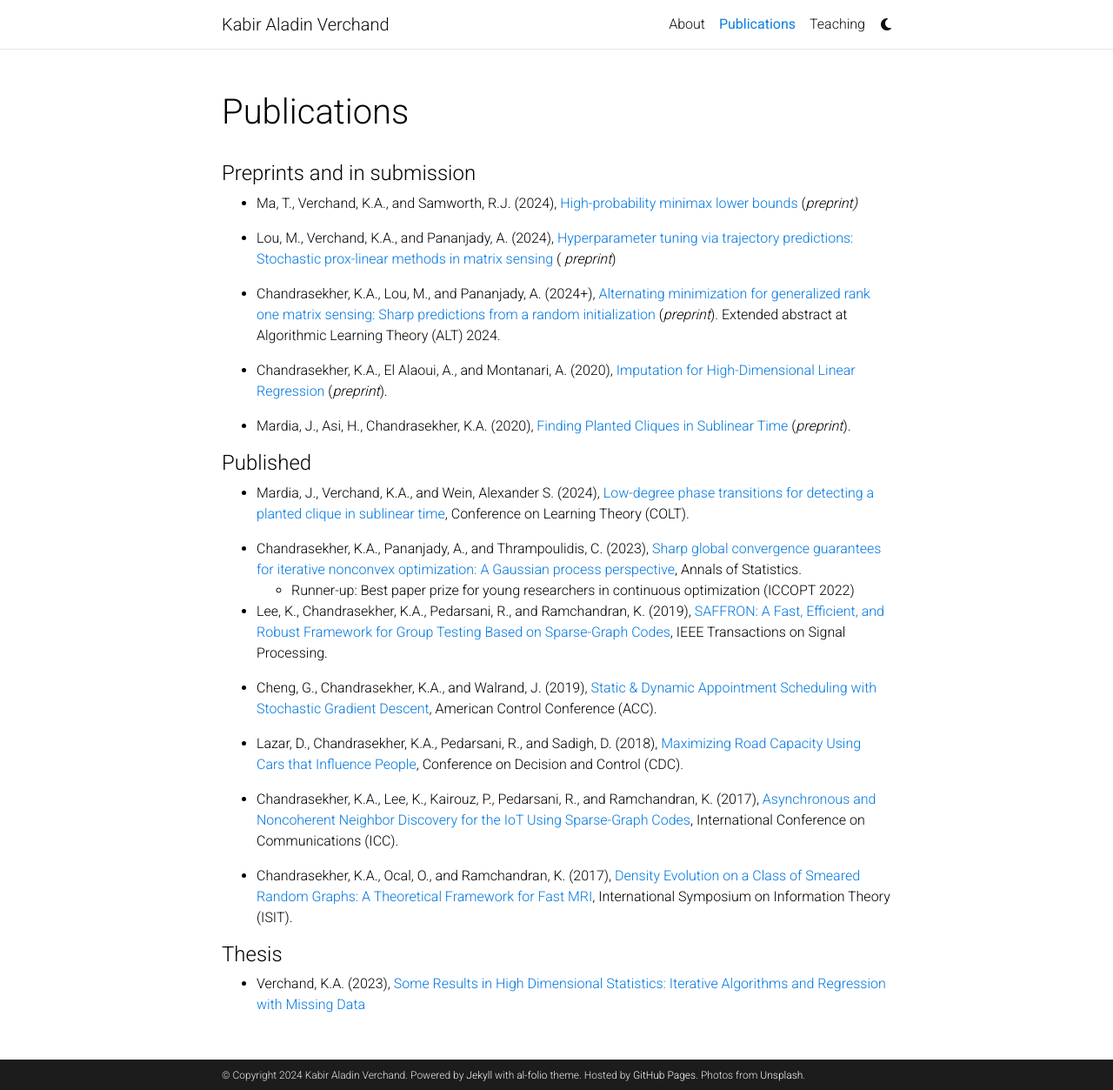
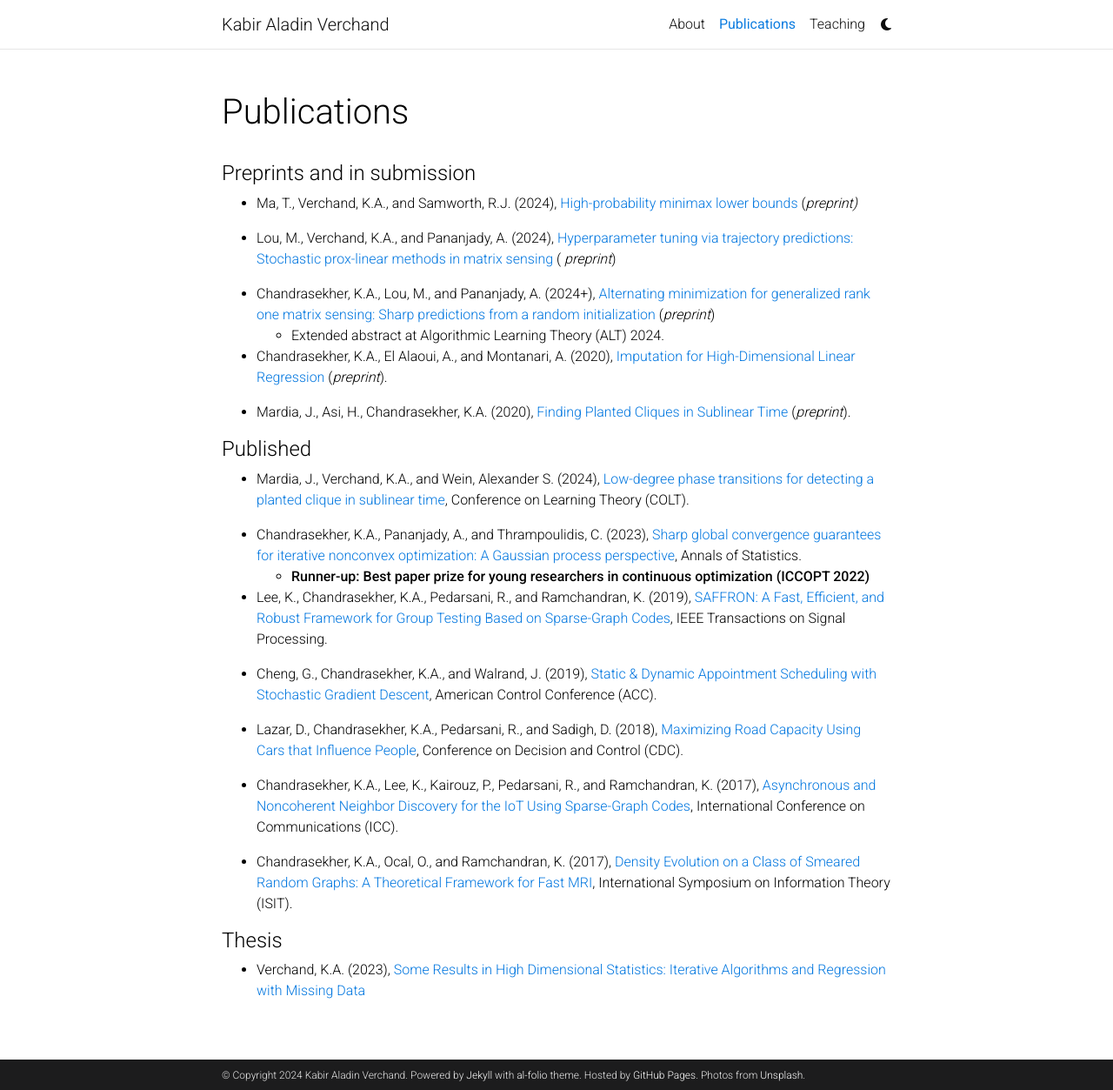
Before and after one commit to kabirverchand/kabirverchand.github.io, a Jekyll site: the page built from _pages/publications.md, in a window 1280 px wide and 1253 px high. Shown: the whole window at 87% size. Built offline with Jekyll 4.4.1, drawn with Linux system fonts in a browser that asks for light colours; comment, search, counter and statistics services are not loaded; a style sheet for code colours, icons or effects is not loaded.

Commit message:
Small edits

```diff
--- a/_pages/publications.md
+++ b/_pages/publications.md
@@ -12,7 +12,8 @@ nav_order: 1
 
 - Lou, M., Verchand, K.A., and Pananjady, A. (2024), [Hyperparameter tuning via trajectory predictions: Stochastic prox-linear methods in matrix sensing](https://arxiv.org/abs/2402.01599) (<em> preprint</em>)
 
-- Chandrasekher, K.A., Lou, M., and Pananjady, A. (2024+), [Alternating minimization for generalized rank one matrix sensing: Sharp predictions from a random initialization](https://arxiv.org/abs/2207.09660) (<em>preprint</em>). Extended abstract at Algorithmic Learning Theory (ALT) 2024.
+- Chandrasekher, K.A., Lou, M., and Pananjady, A. (2024+), [Alternating minimization for generalized rank one matrix sensing: Sharp predictions from a random initialization](https://arxiv.org/abs/2207.09660) (<em>preprint</em>)
+	- Extended abstract at Algorithmic Learning Theory (ALT) 2024.
 
 - Chandrasekher, K.A., El Alaoui, A., and Montanari, A. (2020), [Imputation for
   High-Dimensional Linear Regression](https://arxiv.org/abs/2001.09180)
```
Also changed, not shown: other parts of _pages/publications.md (+2 -2 lines).
